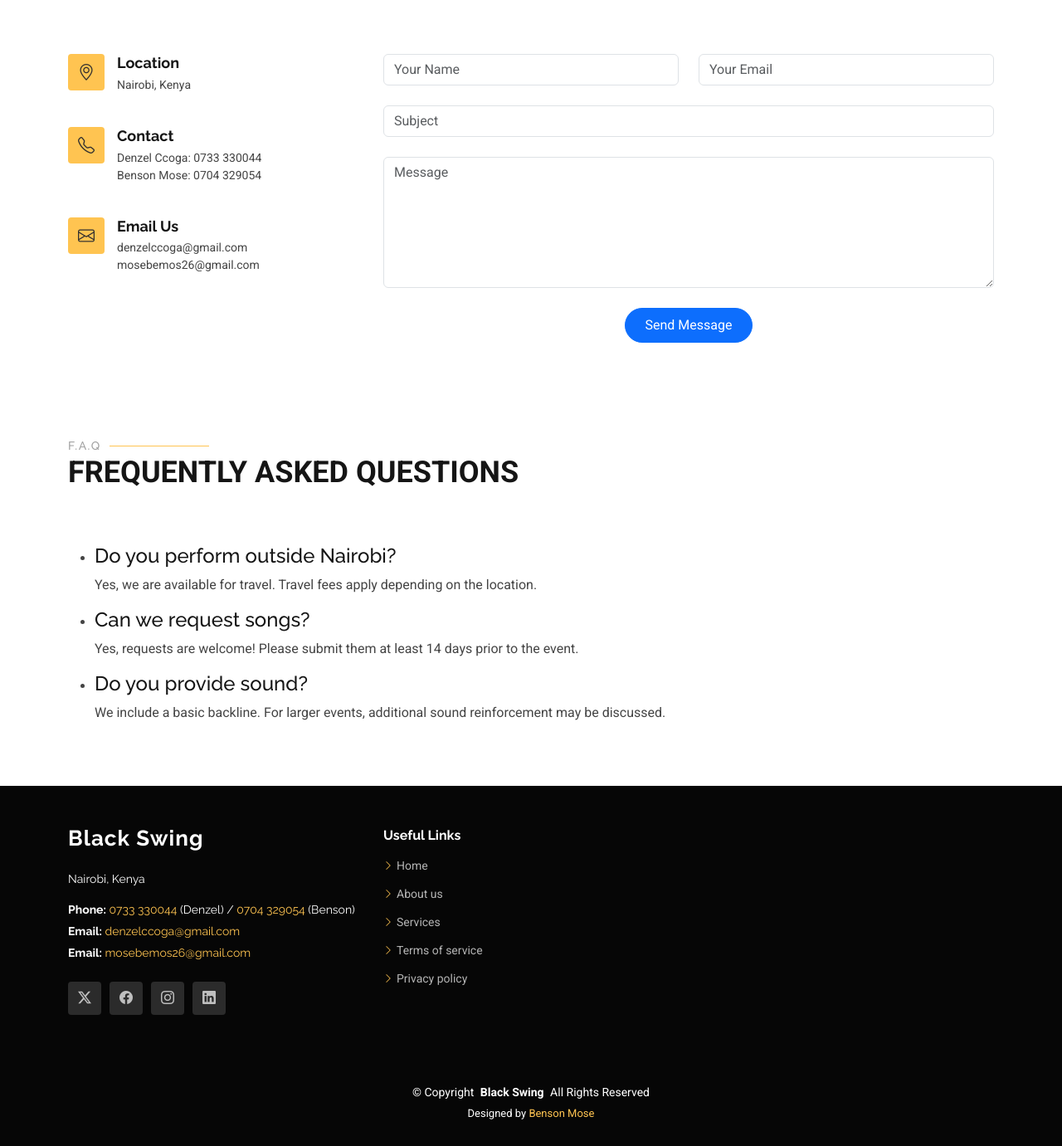
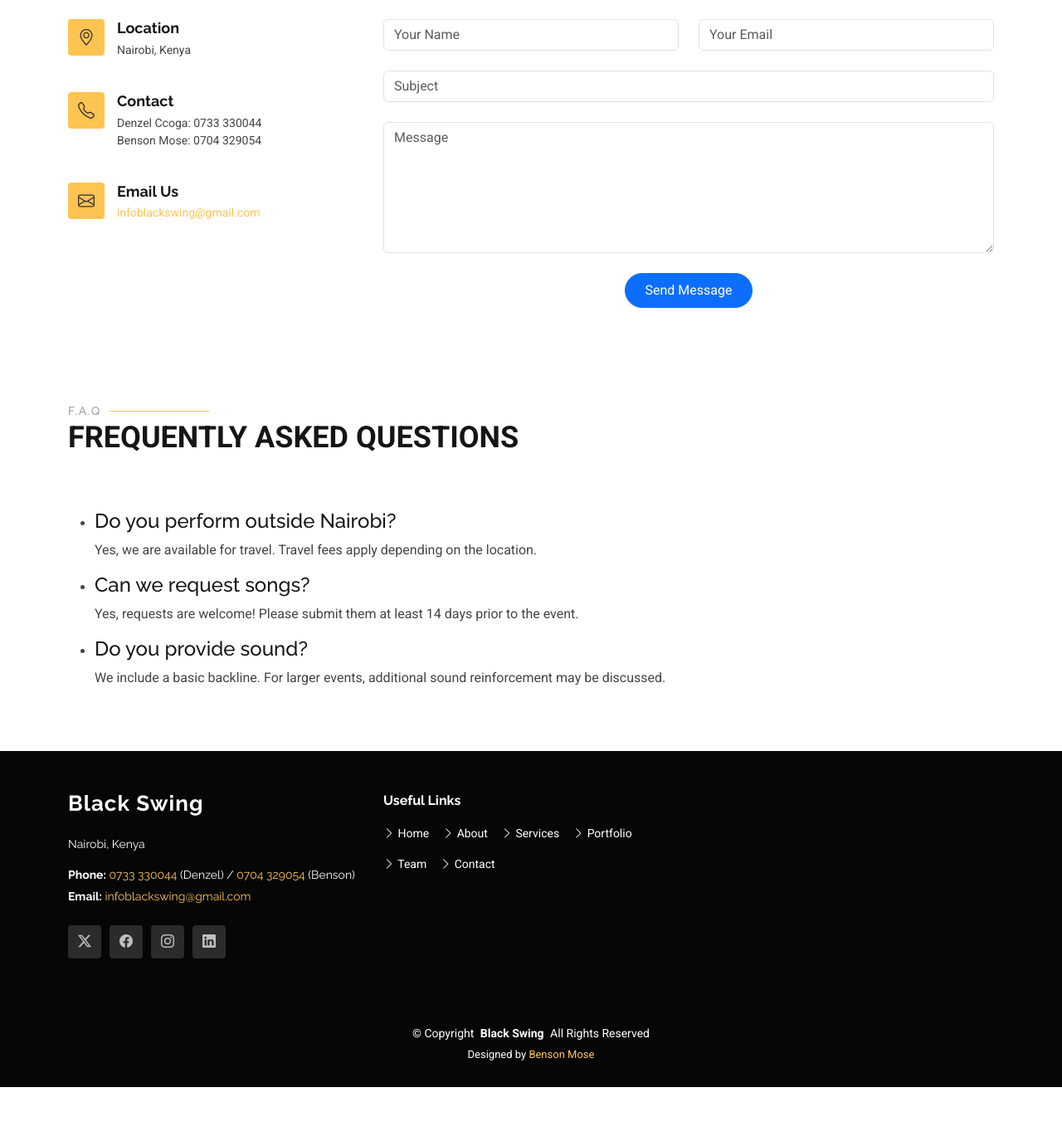
Before and after one commit to Bemos26/Black-Swing, a Django app: page / in a window 1280 px wide. Shown: the part 4449-5830 px from the top of the page at 83% size. After the commit the page ends 5759 px from the top, so only its background shows below. Run offline with Django 5.2, Linux system fonts and the light colour scheme; data comes from the database, SQL or seed files in the repository; data that the repository does not hold is empty; some libraries are stand-ins or nearby versions.

Commit message:
Update footer with horizontal links and unified contact email

```diff
--- a/templates/base.html
+++ b/templates/base.html
@@ -112,9 +112,8 @@
               <p>Nairobi, Kenya</p>
               <p class="mt-3"><strong>Phone:</strong> <span> <a href="tel:0733330044">0733 330044</a> (Denzel) / <a
                     href="tel:0704329054">0704 329054</a> (Benson)</span></p>
-              <p><strong>Email:</strong> <span><a href="mailto:denzelccoga@gmail.com">denzelccoga@gmail.com</a></span>
-              </p>
-              <p><strong>Email:</strong> <span><a href="mailto:mosebemos26@gmail.com">mosebemos26@gmail.com</a></span>
+              <p><strong>Email:</strong> <span><a
+                    href="mailto:infoblackswing@gmail.com">infoblackswing@gmail.com</a></span>
               </p>
             </div>
             <div class="social-links d-flex mt-4">
@@ -125,15 +124,16 @@
             </div>
           </div>
 
-          <div class="col-lg-2 col-md-3 footer-links">
+          <div class="col-lg-4 col-md-6 footer-links">
             <h4>Useful Links</h4>
-            <ul>
-              <li><i class="bi bi-chevron-right"></i> <a href="#"> Home</a></li>
-              <li><i class="bi bi-chevron-right"></i> <a href="#"> About us</a></li>
-              <li><i class="bi bi-chevron-right"></i> <a href="#"> Services</a></li>
-              <li><i class="bi bi-chevron-right"></i> <a href="#"> Terms of service</a></li>
-              <li><i class="bi bi-chevron-right"></i> <a href="#"> Privacy policy</a></li>
-            </ul>
+            <div class="d-flex flex-wrap gap-3">
+              <a href="{% url 'index' %}#hero" class="text-white"><i class="bi bi-chevron-right"></i> Home</a>
+              <a href="{% url 'index' %}#about" class="text-white"><i class="bi bi-chevron-right"></i> About</a>
+              <a href="{% url 'index' %}#services" class="text-white"><i class="bi bi-chevron-right"></i> Services</a>
+              <a href="{% url 'index' %}#portfolio" class="text-white"><i class="bi bi-chevron-right"></i> Portfolio</a>
+              <a href="{% url 'index' %}#team" class="text-white"><i class="bi bi-chevron-right"></i> Team</a>
+              <a href="{% url 'index' %}#contact" class="text-white"><i class="bi bi-chevron-right"></i> Contact</a>
+            </div>
           </div>
 
           <div class="col-lg-2 col-md-3 footer-links">
--- a/templates/core/index.html
+++ b/templates/core/index.html
@@ -212,7 +212,7 @@
 
     <div class="row gy-4">
       <div class="col-lg-6 order-1 order-lg-2">
-        <img src="{% static 'img/about.jpg' %}" class="img-fluid" alt="">
+        <img src="{% static 'img/about_new.jpg' %}" class="img-fluid" alt="">
       </div>
       <div class="col-lg-6 order-2 order-lg-1 content">
         <h3>About Black Swing Jazz Band</h3>
@@ -568,7 +568,7 @@
           <i class="bi bi-envelope flex-shrink-0"></i>
           <div>
             <h3>Email Us</h3>
-            <p>denzelccoga@gmail.com<br>mosebemos26@gmail.com</p>
+            <p><a href="mailto:infoblackswing@gmail.com">infoblackswing@gmail.com</a></p>
           </div>
         </div><!-- End Info Item -->
 
```
Also changed, not shown: static/img/about_new.jpg (added).
